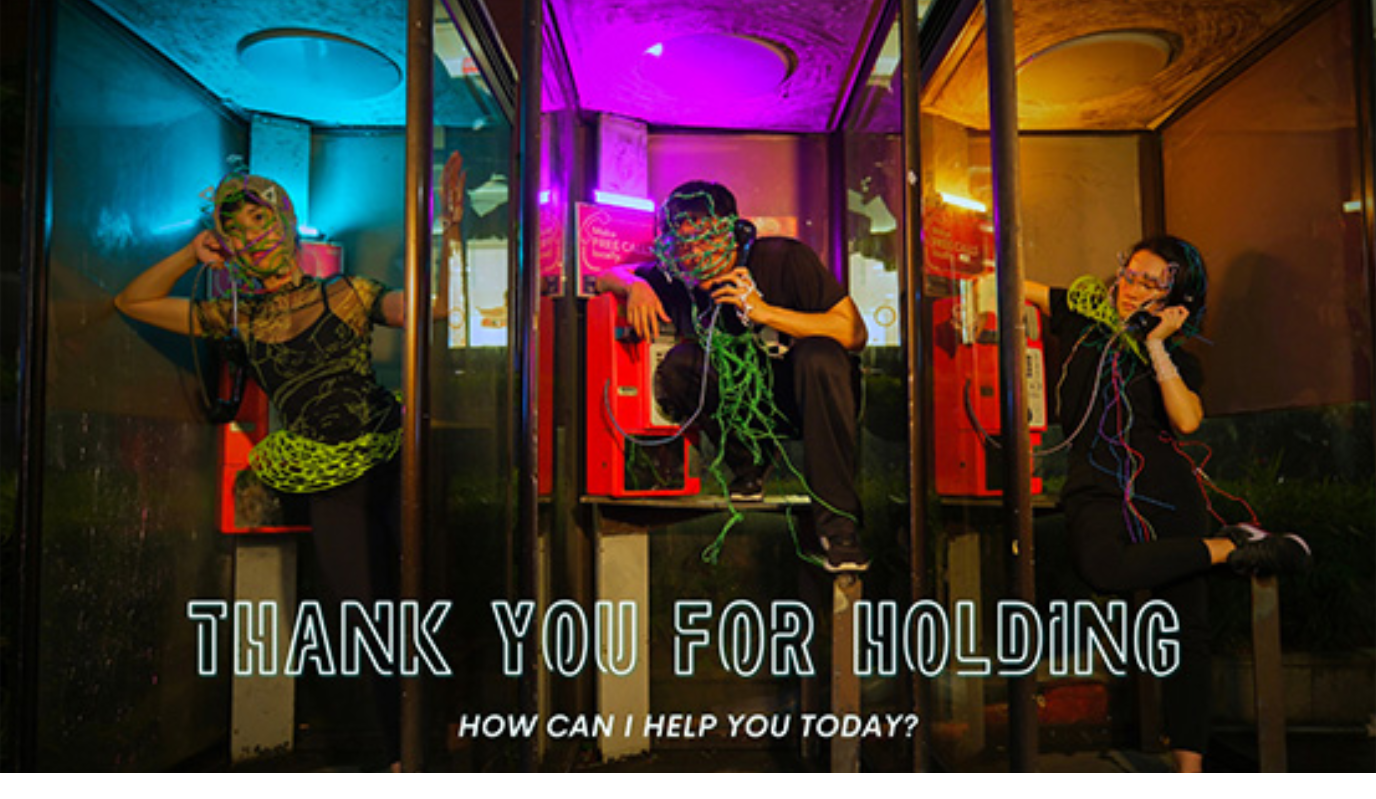
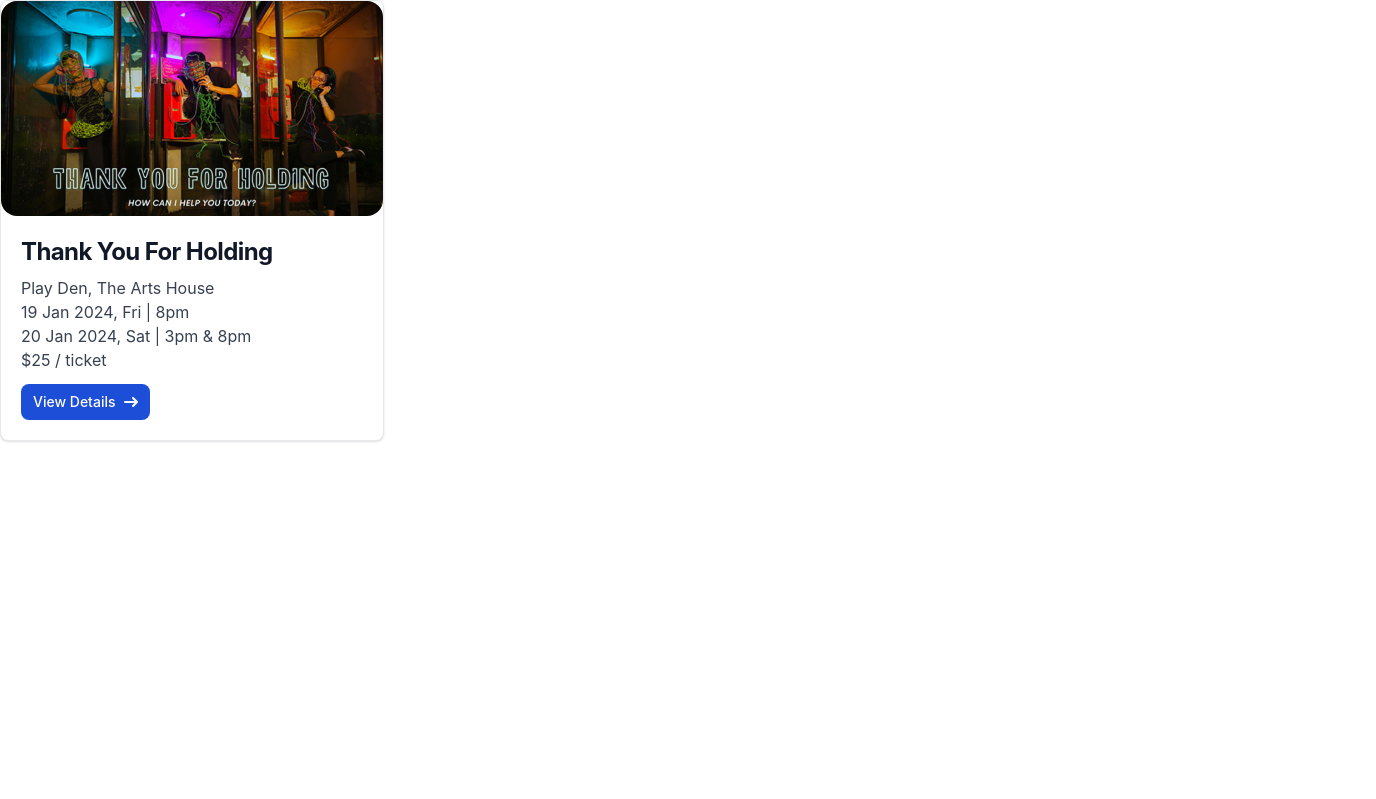
Before and after one commit to guowei1berry/oneberryarthouse_nextjs, a Next.js app: page /posts/card in a window 1280 px wide. Shown: the top 799 px of the page, 1376 px wide, since content can reach past the window. Built offline with nearby package versions, Linux system fonts and the light colour scheme.

Commit message:
added tailwind css

```diff
--- a/package.json
+++ b/package.json
@@ -19,8 +19,11 @@
     "@types/node": "^12.12.21",
     "@types/react": "^17.0.2",
     "@types/react-dom": "^17.0.1",
+    "autoprefixer": "^10.4.16",
     "eslint": "8.19.0",
     "eslint-config-next": "12.2.0",
+    "postcss": "^8.4.33",
+    "tailwindcss": "^3.4.1",
     "typescript": "4.7.4"
   }
 }
--- /dev/null
+++ b/postcss.config.js
@@ -0,0 +1,6 @@
+module.exports = {
+  plugins: {
+    tailwindcss: {},
+    autoprefixer: {},
+  },
+}
--- a/styles/globals.css
+++ b/styles/globals.css
@@ -1,4 +1,8 @@
-html,
+
+@tailwind base;
+@tailwind components;
+@tailwind utilities;
+html
 body {
   padding: 0;
   margin: 0;
--- /dev/null
+++ b/tailwind.config.js
@@ -0,0 +1,15 @@
+/** @type {import('tailwindcss').Config} */
+module.exports = {
+  content: [
+    './app/**/*.{js,ts,jsx,tsx,mdx}', // Note the addition of the `app` directory.
+    './pages/**/*.{js,ts,jsx,tsx,mdx}',
+    './components/**/*.{js,ts,jsx,tsx,mdx}',
+
+    // Or if using `src` directory:
+    './src/**/*.{js,ts,jsx,tsx,mdx}',
+  ],
+  theme: {
+    extend: {},
+  },
+  plugins: [],
+}
```
Also changed, not shown: 1 other file (tests, documents, lock files or other folders).
